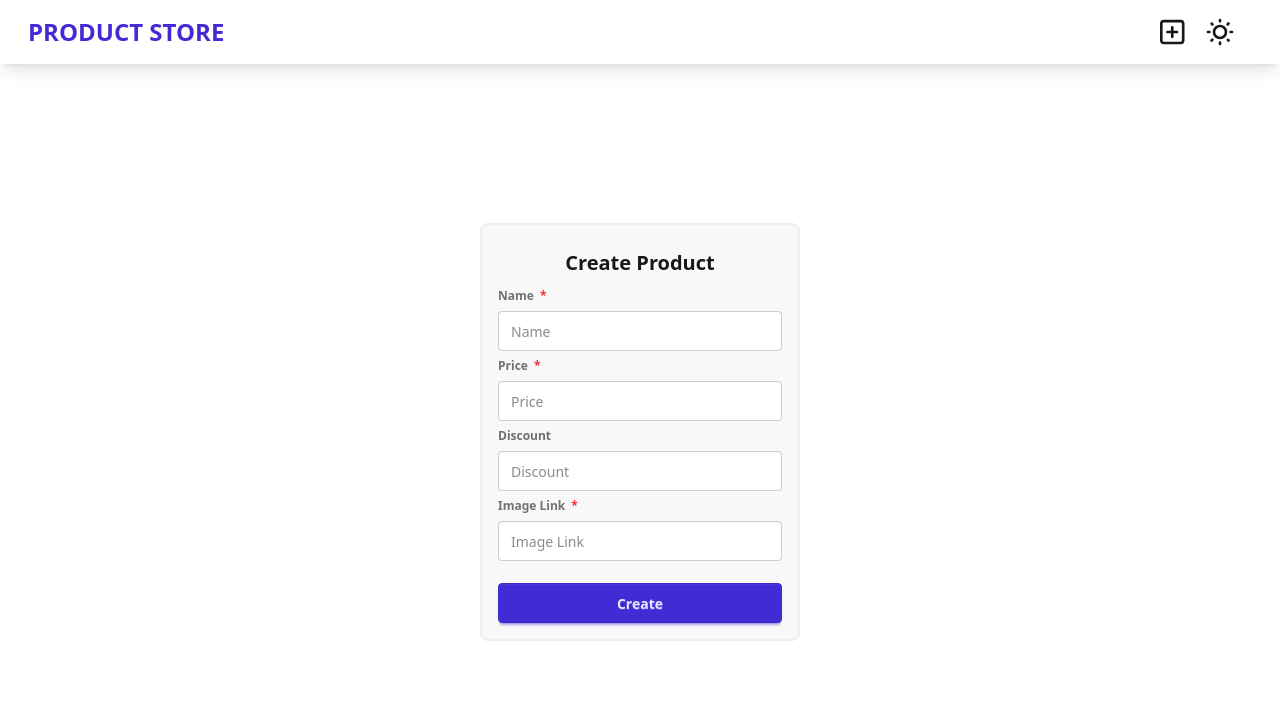
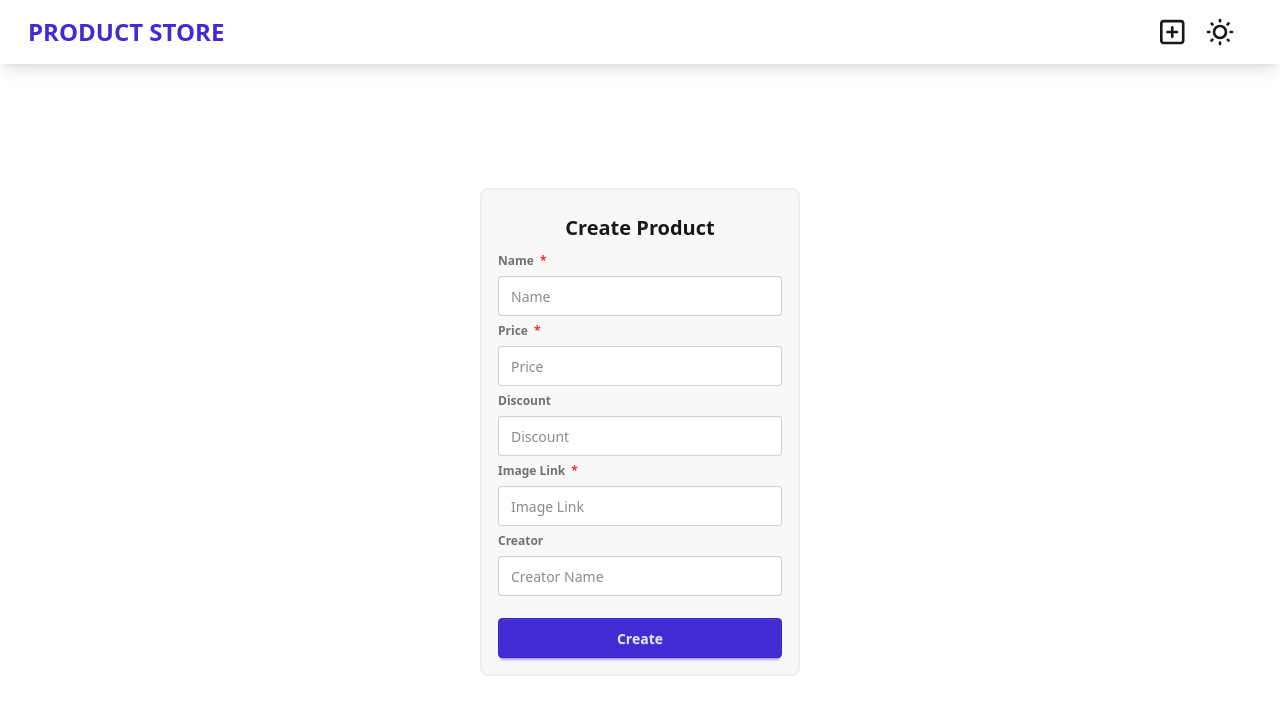
Before and after one commit to geraldsberongoy/mern-crash-course, a React (Vite) app in the folder frontend/: page /create in a window 1280 px wide. Shown: the top 714 px of the page. Built offline with nearby package versions, Linux system fonts and the light colour scheme; no server answers.

Commit message:
feat: add creator field to product model and update forms for product creation and display

```diff
--- a/frontend/src/components/Card/Card.jsx
+++ b/frontend/src/components/Card/Card.jsx
@@ -68,6 +68,7 @@ const Card = ({
             </>
           )}
         </div>
+        <p className="text-sm text-gray-500">{product.creator ? product.creator : "Anonymous"}</p>
         <div className="card-actions justify-end pt-8">
           <button className="btn btn-primary">Buy Now</button>
         </div>
--- a/frontend/src/components/ProductForm.jsx
+++ b/frontend/src/components/ProductForm.jsx
@@ -68,6 +68,18 @@ const ProductForm = ({ product, setProduct, handleSubmit }) => {
         required={true}
         onChange={handleChange}
       />
+      <label className="fieldset-label font-semibold">
+        Creator
+      </label>
+      <input
+        type="text"
+        name="creator"
+        className="input"
+        placeholder="Creator Name"
+        value={product.creator}
+        required={false}
+        onChange={handleChange}
+      />
 
       <button type="submit" className="btn btn-primary mt-4">
         {product._id ? "Save Changes" : "Create"}
--- a/frontend/src/pages/CreatePage.jsx
+++ b/frontend/src/pages/CreatePage.jsx
@@ -9,6 +9,7 @@ const CreatePage = () => {
     price: "",
     discount: "",
     image: "",
+    creator: "",
   });
 
   const [productName, setProductName] = useState("");
@@ -33,6 +34,7 @@ const CreatePage = () => {
         price: "",
         discount: "",
         image: "",
+        creator: "",
       });
 
       // Hide the alert after 3 seconds
```
Also changed, not shown: 2 other files (tests, documents, lock files or other folders).
